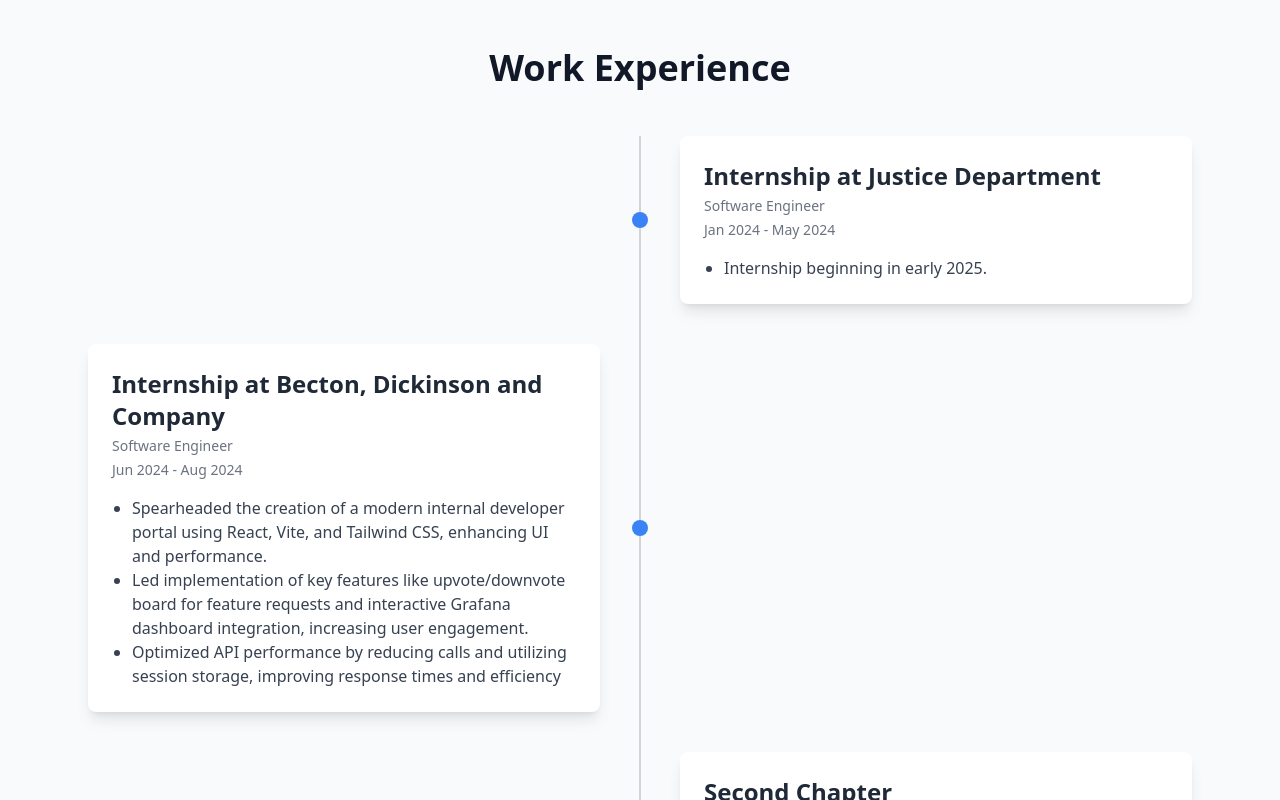
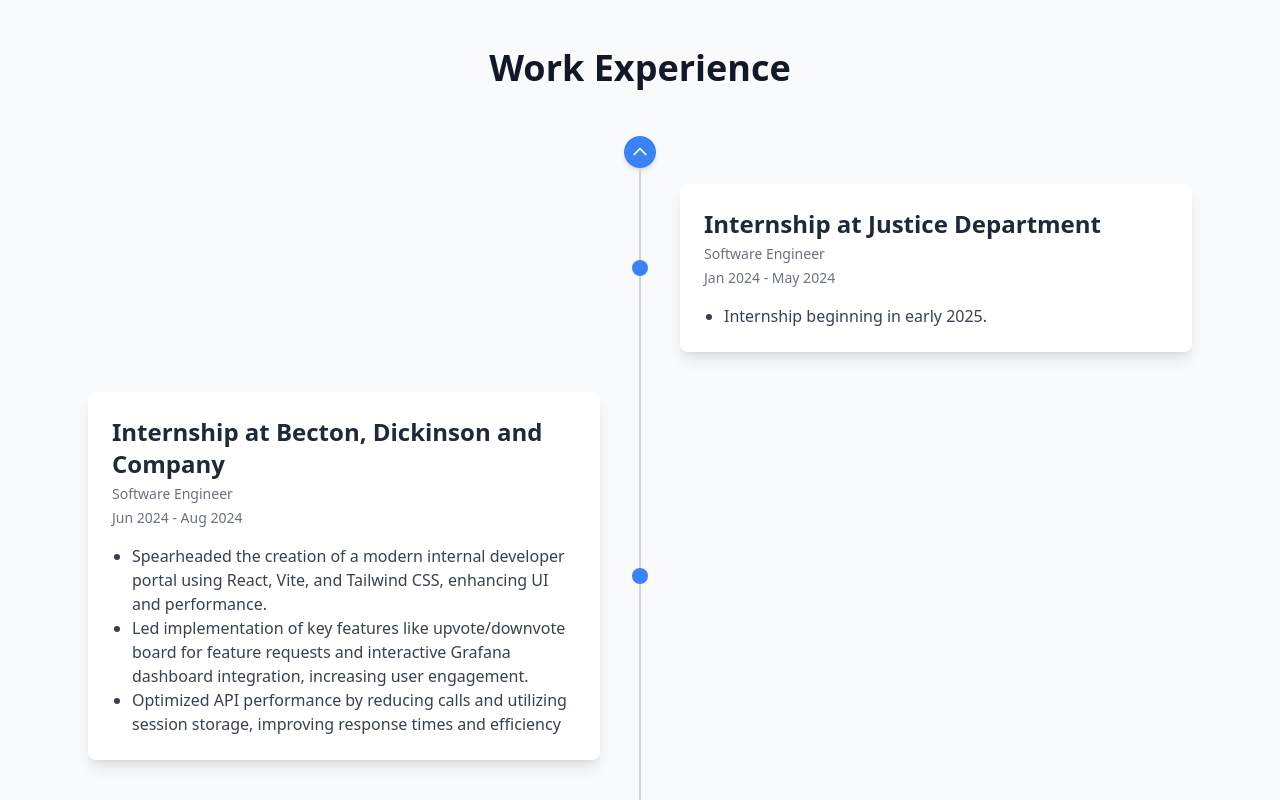
Before and after one commit to newsyd04/DaraNewsome-Portfolio, a React (Create React App) app: page / in a window 1280 px wide. Shown: the part 860-1660 px from the top of the page. Built offline with nearby package versions, Linux system fonts and the light colour scheme.

Commit message:
added arrow + contact update

```diff
--- a/src/Components/Contact.js
+++ b/src/Components/Contact.js
@@ -1,30 +1,56 @@
 import React from "react";
 
 const Contact = () => {
+  const contactInfo = [
+    {
+      type: "Email",
+      value: "daranewsome01@gmail.com",
+      link: "mailto:daranewsome01@gmail.com",
+      icon: "https://www.svgrepo.com/show/501173/email.svg", // Email icon
+    },
+    {
+      type: "LinkedIn",
+      value: "linkedin.com/in/dara-newsome",
+      link: "https://www.linkedin.com/in/dara-newsome",
+      icon: "https://img.icons8.com/?size=512&id=8808&format=png", // LinkedIn icon
+    },
+    {
+      type: "GitHub",
+      value: "github.com/newsyd04",
+      link: "https://github.com/newsyd04",
+      icon: "https://cdn-icons-png.flaticon.com/512/733/733609.png", // GitHub icon
+    },
+  ];
+
   return (
     <section id="contact" className="py-20 bg-gray-100">
       <div className="max-w-6xl mx-auto px-4 text-center">
-        <h2 className="text-4xl font-bold text-gray-800 mb-8">Contact Me</h2>
-        <form className="max-w-xl mx-auto">
-          <input
-            type="text"
-            placeholder="Your Name"
-            className="w-full p-4 rounded-lg mb-4 shadow-sm focus:outline-none"
-          />
-          <input
-            type="email"
-            placeholder="Your Email"
-            className="w-full p-4 rounded-lg mb-4 shadow-sm focus:outline-none"
-          />
-          <textarea
-            placeholder="Your Message"
-            className="w-full p-4 rounded-lg mb-4 shadow-sm focus:outline-none"
-            rows="5"
-          ></textarea>
-          <button className="w-full bg-blue-500 text-white py-2 rounded-full shadow-md hover:bg-blue-600">
-            Send Message
-          </button>
-        </form>
+        <h2 className="text-4xl font-bold text-gray-800 mb-12">Contact Me</h2>
+        <div className="grid grid-cols-1 sm:grid-cols-3 lg:grid-cols-3 gap-12 p-4">
+          {contactInfo.map((info, index) => (
+            <div
+              key={index}
+              className="flex flex-col items-center text-center p-6 bg-white rounded-lg shadow-lg transform transition-transform hover:scale-105 hover:shadow-xl"
+            >
+              <img
+                src={info.icon}
+                alt={info.type}
+                className="w-12 h-12 mb-4"
+              />
+              <h3 className="text-xl font-semibold text-gray-800 mb-2">
+                {info.type}
+              </h3>
+              <a
+                href={info.link}
+                className="text-gray-600 hover:text-blue-500 transition"
+                target="_blank"
+                rel="noopener noreferrer"
+              >
+                {info.value}
+              </a>
+            </div>
+          ))}
+        </div>
       </div>
     </section>
   );
--- a/src/Components/Experience.js
+++ b/src/Components/Experience.js
@@ -78,7 +78,32 @@
           Work Experience
         </h2>
         <div className="relative">
-          <div className="absolute top-0 left-1/2 -translate-x-1/2 h-full border-l-2 border-gray-300"></div>
+          {/* Up Arrow */}
+          <div className="flex justify-center items-center mb-4">
+            <div className="flex flex-col items-center">
+              <div className="bg-blue-500 w-8 h-8 flex items-center justify-center rounded-full shadow-md">
+                <svg
+                  xmlns="http://www.w3.org/2000/svg"
+                  className="h-5 w-5 text-white"
+                  fill="none"
+                  viewBox="0 0 24 24"
+                  stroke="currentColor"
+                >
+                  <path
+                    strokeLinecap="round"
+                    strokeLinejoin="round"
+                    strokeWidth={2}
+                    d="M5 15l7-7 7 7"
+                  />
+                </svg>
+              </div>
+            </div>
+          </div>
+
+          {/* Vertical Line */}
+          <div className="absolute top-8 left-1/2 -translate-x-1/2 h-full border-l-2 border-gray-300"></div>
+
+          {/* Timeline Items */}
           <div className="space-y-10">
             {experiences.map((exp, index) => (
               <div
@@ -96,12 +121,8 @@
                   <h3 className="text-2xl font-semibold text-gray-800">
                     {exp.title}
                   </h3>
-                  <p className="text-sm text-gray-500 mt-1">
-                    {exp.role}
-                  </p>
-                  <p className="text-sm text-gray-500 mt-1">
-                    {exp.date}
-                  </p>
+                  <p className="text-sm text-gray-500 mt-1">{exp.role}</p>
+                  <p className="text-sm text-gray-500 mt-1">{exp.date}</p>
                   <ul className="text-gray-700 mt-4 list-disc pl-5">
                     {exp.description.map((point, i) => (
                       <li key={i}>{point}</li>
```
